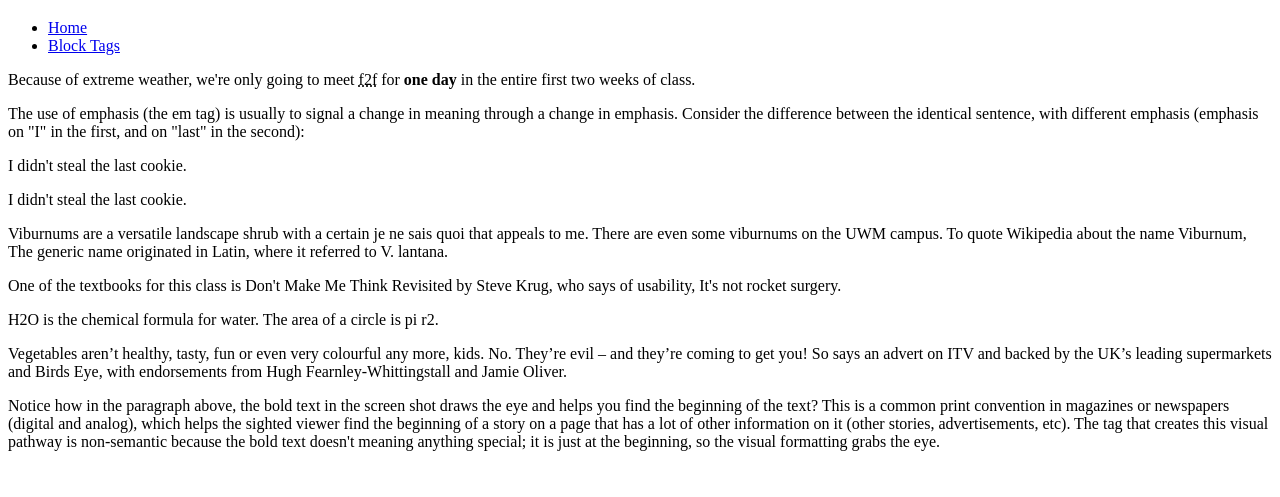
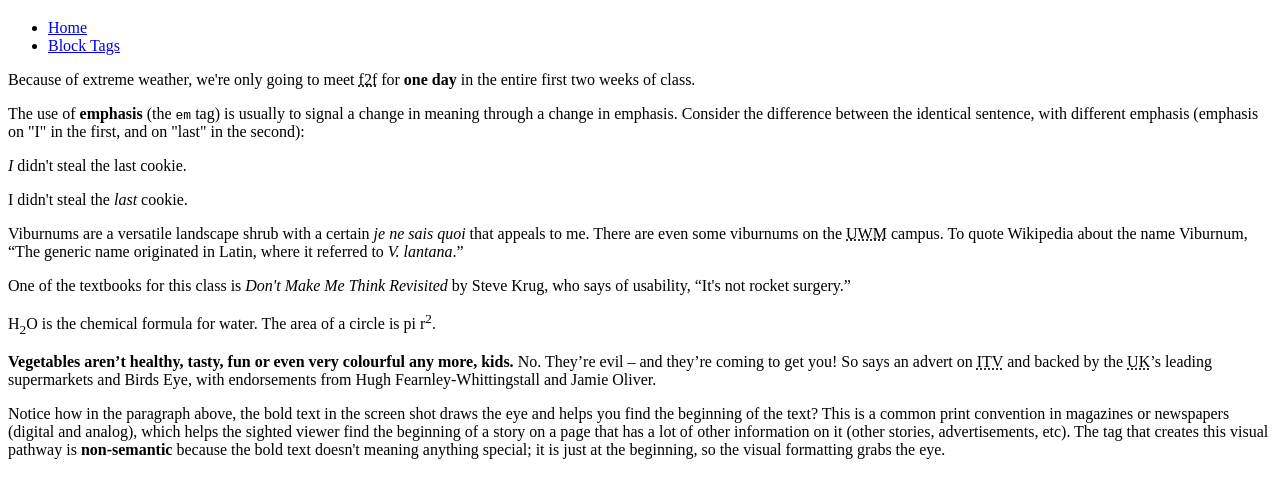
Before and after one commit to Ghoulz993/exercise-3-text, a plain HTML site: page inline-tags.html in a window 1280 px wide. Shown: the part 61-558 px from the top of the page. Drawn offline with Linux system fonts and the light colour scheme.

Commit message:
finished inline page

```diff
--- a/inline-tags.html
+++ b/inline-tags.html
@@ -15,20 +15,20 @@
 
     <p>Because of extreme weather, we're only going to meet <abbr title="face to face">f2f</abbr> for <strong>one day</strong> in the entire first two weeks of class.</p>
 
-    <p>The use of emphasis (the em tag) is usually to signal a change in meaning through a change in emphasis. Consider the difference between the identical sentence, with different emphasis (emphasis on "I" in the first, and on "last" in the second):</p>
+    <p>The use of <strong>emphasis</strong> (the <code>em</code> tag) is usually to signal a change in meaning through a change in emphasis. Consider the difference between the identical sentence, with different emphasis (emphasis on "I" in the first, and on "last" in the second):</p>
 
-    <p>I didn't steal the last cookie.</p>
+    <p><em>I</em> didn't steal the last cookie.</p>
 
-    <p>I didn't steal the last cookie.</p>
+    <p>I didn't steal the <em>last</em> cookie.</p>
 
-    <p>Viburnums are a versatile landscape shrub with a certain je ne sais quoi that appeals to me. There are even some viburnums on the UWM campus. To quote Wikipedia about the name Viburnum, The generic name originated in Latin, where it referred to V. lantana.</p>
+    <p>Viburnums are a versatile landscape shrub with a certain <em>je ne sais quoi</em> that appeals to me. There are even some viburnums on the <abbr title="University of Wisconsin-Milwaukee">UWM</abbr> campus. To quote Wikipedia about the name Viburnum, <q>The generic name originated in Latin, where it referred to <em>V. lantana</em>.</q></p>
 
-    <p>One of the textbooks for this class is Don't Make Me Think Revisited by Steve Krug, who says of usability, It's not rocket surgery.</p>
+    <p>One of the textbooks for this class is <cite>Don't Make Me Think Revisited</cite> by Steve Krug, who says of usability, <q>It's not rocket surgery.</q></p>
 
-    <p>H2O is the chemical formula for water. The area of a circle is pi r2.</p>
+    <p>H<sub>2</sub>O is the chemical formula for water. The area of a circle is pi r<sup>2</sup>.</p>
 
-    <p>Vegetables aren’t healthy, tasty, fun or even very colourful any more, kids. No. They’re evil – and they’re coming to get you! So says an advert on ITV and backed by the UK’s leading supermarkets and Birds Eye, with endorsements from Hugh Fearnley-Whittingstall and Jamie Oliver.</p>
+    <p><strong>Vegetables aren’t healthy, tasty, fun or even very colourful any more, kids.</strong> No. They’re evil – and they’re coming to get you! So says an advert on <abbr title="Independent Television">ITV</abbr>  and backed by the <abbr title="United Kingdom">UK</abbr>’s leading supermarkets and Birds Eye, with endorsements from Hugh Fearnley-Whittingstall and Jamie Oliver.</p>
 
-    <p>Notice how in the paragraph above, the bold text in the screen shot draws the eye and helps you find the beginning of the text? This is a common print convention in magazines or newspapers (digital and analog), which helps the sighted viewer find the beginning of a story on a page that has a lot of other information on it (other stories, advertisements, etc). The tag that creates this visual pathway is non-semantic because the bold text doesn't meaning anything special; it is just at the beginning, so the visual formatting grabs the eye.</p>
+    <p>Notice how in the paragraph above, the bold text in the screen shot draws the eye and helps you find the beginning of the text? This is a common print convention in magazines or newspapers (digital and analog), which helps the sighted viewer find the beginning of a story on a page that has a lot of other information on it (other stories, advertisements, etc). The tag that creates this visual pathway is <strong>non-semantic</strong> because the bold text doesn't meaning anything special; it is just at the beginning, so the visual formatting grabs the eye.</p>
 </body>
 </html>
```
